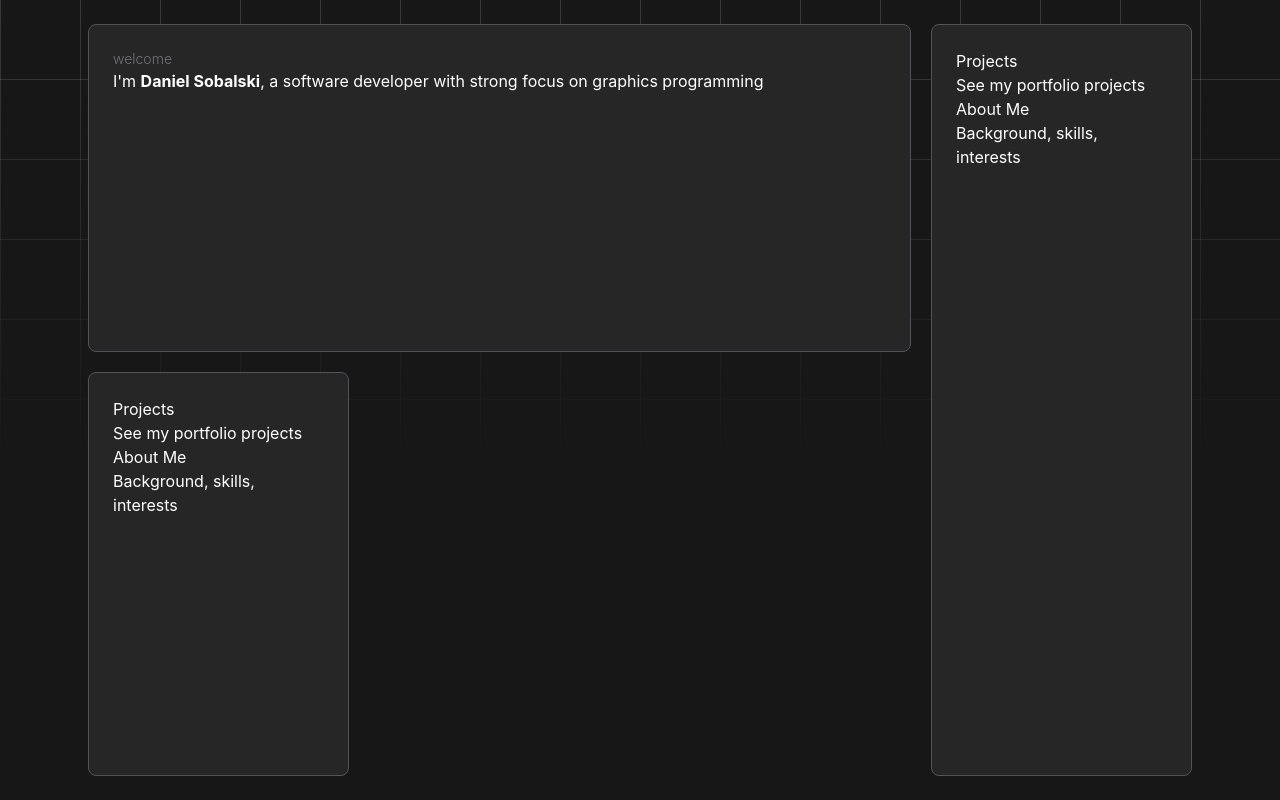
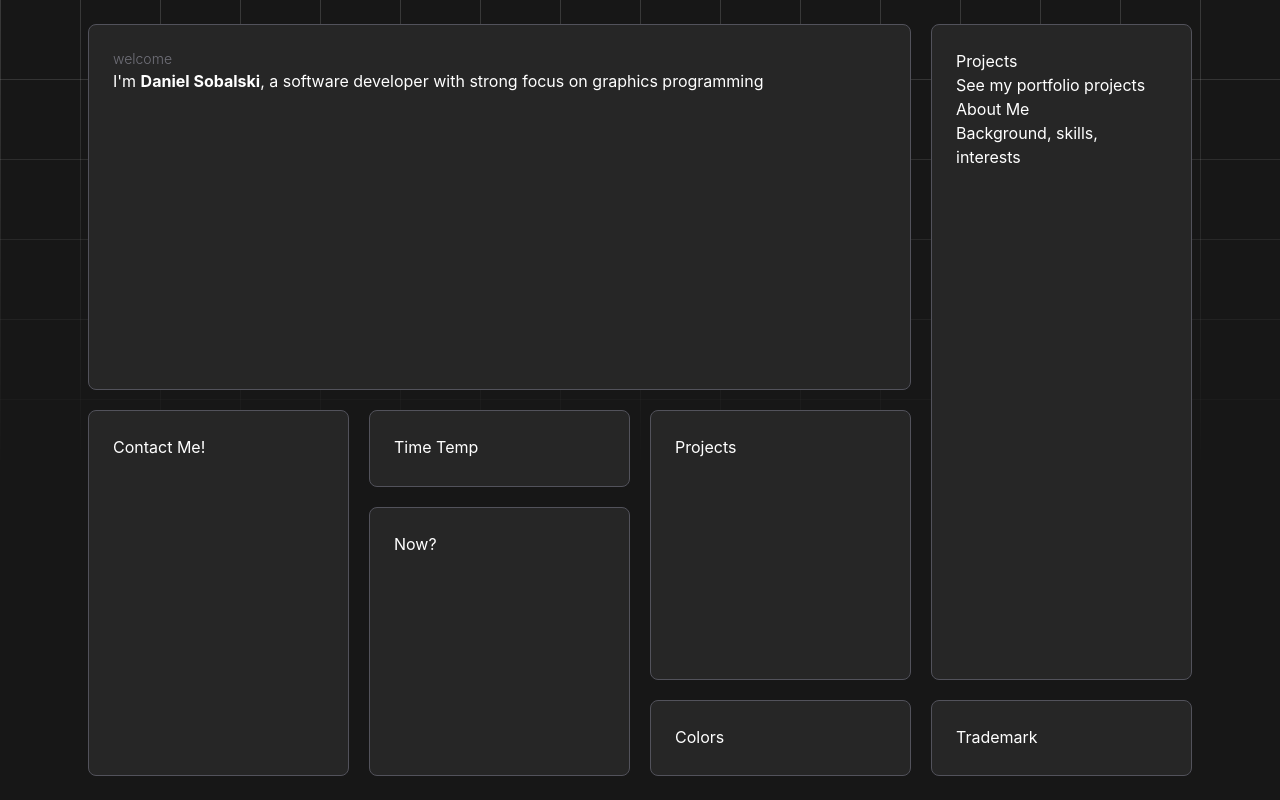
Before and after one commit to dansk-i/Portfolio-Website, a React (Create React App) app in the folder client/: page / in a window 1280 px wide. Built offline with nearby package versions, Linux system fonts and the light colour scheme.

Commit message:
Populate and layout home page with content boxes

```diff
--- a/client/src/pages/Home.tsx
+++ b/client/src/pages/Home.tsx
@@ -11,9 +11,9 @@ export default function Home() {
   return (
 
     <div className="flex flex-col items-center justify-center">
-      <main className="text-white m-auto grid grid-cols-4 gap-5 max-w-6xl overflow-hidden w-full h-full p-6 h-screen max-h-[800px]">
+      <main className="text-white m-auto grid grid-cols-4 grid-rows-8 gap-5 max-w-6xl overflow-hidden w-full h-full p-6 h-screen max-h-[800px]">
 
-            <div className="bg-neutral-800 border border-zinc-600 col-span-3 row-span-2 align-start flex-none justify-start p-6 rounded-lg hover:border-red-500 hover:border-2 transition duration-200">
+            <div className="bg-neutral-800 border border-zinc-600 col-span-3 row-span-4 align-start flex-none justify-start p-6 rounded-lg hover:border-red-500 hover:border-2 transition duration-200">
               <div className="">
 
                   <div className=''>
@@ -26,8 +26,8 @@ export default function Home() {
               </div>
             </div>
 
-        {/* Navigation “cards” */}
-        <section className="bg-neutral-800 border border-zinc-600 align-start flex-none h-full justify-start relative col-span-1 row-span-4 p-6 rounded-lg hover:border-red-500 hover:border-2 transition duration-200">
+        {/* About Me */}
+        <section className="bg-neutral-800 border border-zinc-600 align-start flex-none h-full justify-start relative col-span-1 row-span-7 p-6 rounded-lg hover:border-red-500 hover:border-2 transition duration-200">
           <Link to="/projects" className="nav-card">
             <h2>Projects</h2>
             <p>See my portfolio projects</p>
@@ -39,17 +39,37 @@ export default function Home() {
         </section>
 
 
-         {/* Navigation “cards” */}
-        <section className="bg-neutral-800 border border-zinc-600 align-start flex-none h-full justify-start relative col-span-1 row-span-2 p-6 rounded-lg hover:border-red-500 hover:border-2 transition duration-200">
-          <Link to="/projects" className="nav-card">
-            <h2>Projects</h2>
-            <p>See my portfolio projects</p>
-          </Link>
-          <Link to="/about" className="nav-card">
-            <h2>About Me</h2>
-            <p>Background, skills, interests</p>
-          </Link>
+
+         {/* Email And Socials */}
+        <section className="bg-neutral-800 border border-zinc-600 align-start flex-none h-full justify-start relative col-span-1 row-span-4 p-6 rounded-lg hover:border-red-500 hover:border-2 transition duration-200">
+           <h2>Contact Me!</h2>
         </section>
+
+         {/* Clock */}
+        <section className="bg-neutral-800 border border-zinc-600 align-start flex-none h-full justify-start relative col-span-1 row-span-1 p-6 rounded-lg hover:border-red-500 hover:border-2 transition duration-200">
+           <h2>Time Temp</h2>
+        </section>
+
+         {/* Projects */}
+        <section className="bg-neutral-800 border border-zinc-600 align-start flex-none h-full justify-start relative col-span-1 row-span-3 p-6 rounded-lg hover:border-red-500 hover:border-2 transition duration-200">
+           <h2>Projects</h2>
+        </section>
+
+         {/* Now Status */}
+        <section className="bg-neutral-800 border border-zinc-600 align-start flex-none h-full justify-start relative col-span-1 row-span-3 p-6 rounded-lg hover:border-red-500 hover:border-2 transition duration-200">
+           <h2>Now?</h2>
+        </section>
+
+          {/* Colors */}
+        <section className="bg-neutral-800 border border-zinc-600 align-start flex-none h-full justify-start relative col-span-1 row-span-1 p-6 rounded-lg hover:border-red-500 hover:border-2 transition duration-200">
+           <h2>Colors</h2>
+        </section>
+
+          {/* Trademark */}
+        <section className="bg-neutral-800 border border-zinc-600 align-start flex-none h-full justify-start relative col-span-1 row-span-1 p-6 rounded-lg hover:border-red-500 hover:border-2 transition duration-200">
+           <h2>Trademark</h2>
+        </section>
+
 
 
       </main>
```
